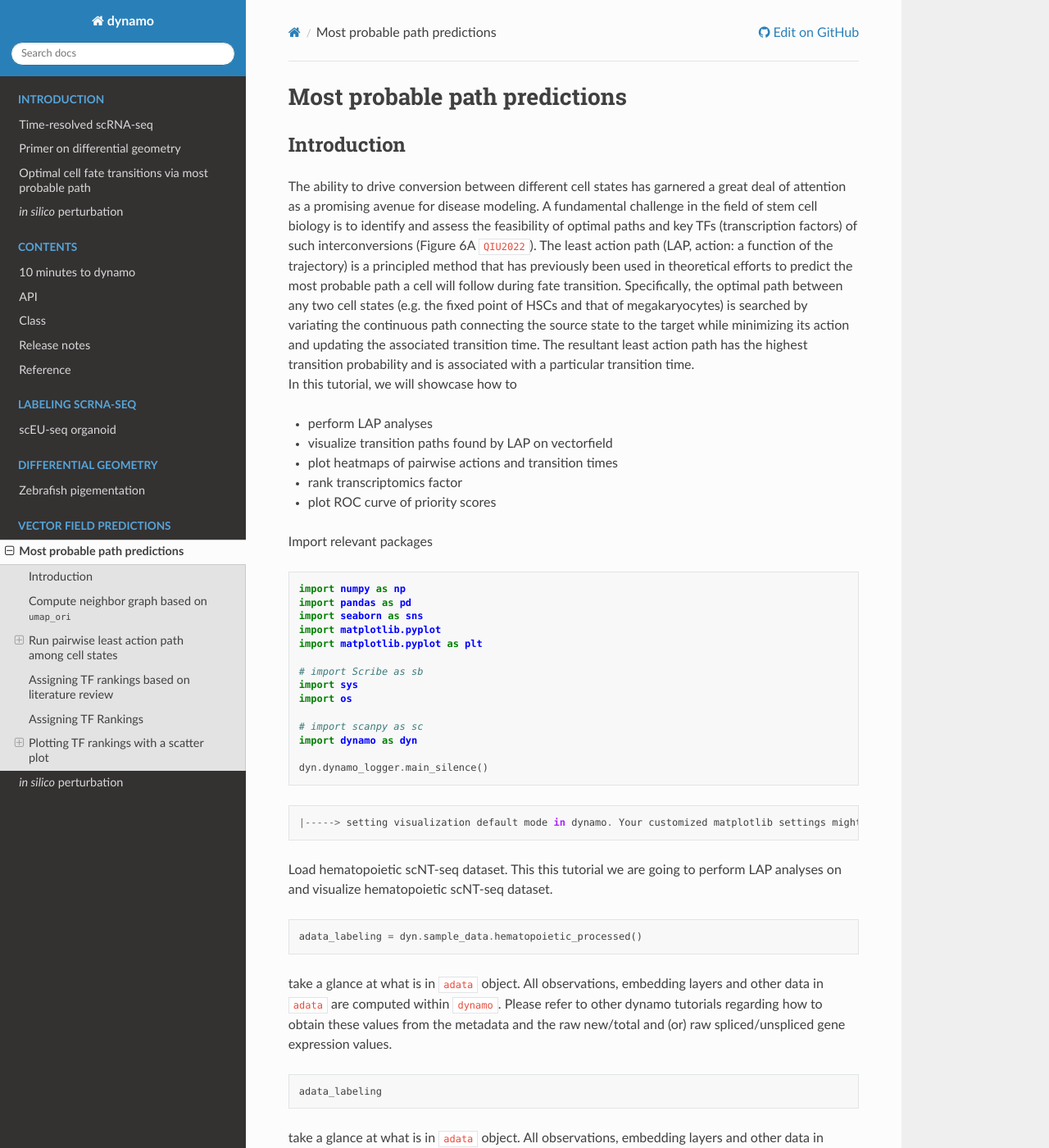
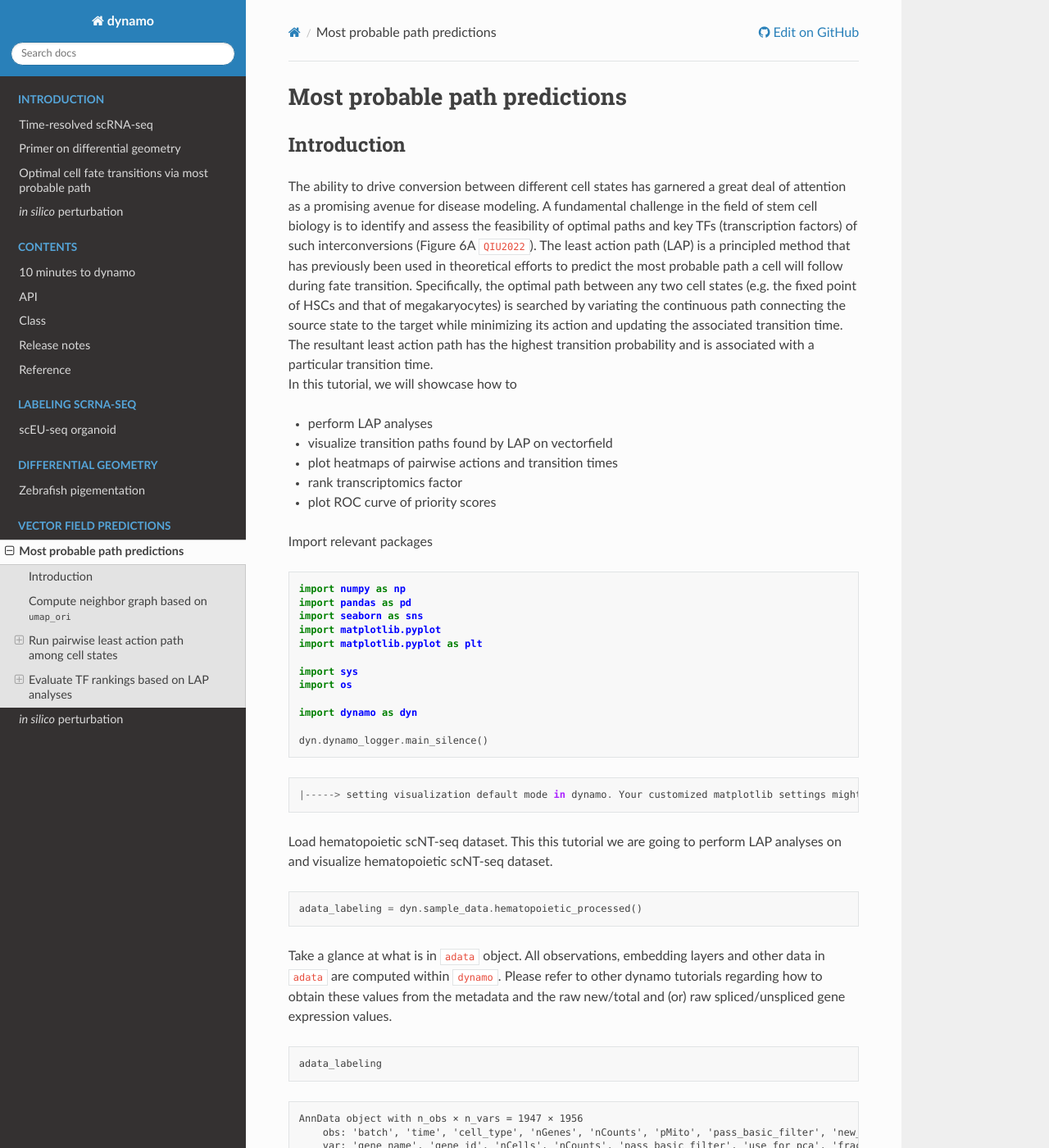
Before and after one commit to aristoteleo/dynamo_readthedocs, a Sphinx documentation site: the page built from docs/source/notebooks/lap_tutorial/lap_tutorial.rst, in a window 1280 px wide and 1400 px high. Shown: the whole window at 82% size. Built offline with Sphinx 7.4.7 and the Read the Docs theme 2.0.0, drawn with Linux system fonts in a browser that asks for light colours; pages that are not in the unit, such as notebooks, are missing from menus; cross-references to code outside the pages are shown as plain code; some of the changed text lies outside the part shown.

Commit message:
update tutorial texts

```diff
--- a/docs/source/notebooks/lap_tutorial/lap_tutorial.rst
+++ b/docs/source/notebooks/lap_tutorial/lap_tutorial.rst
@@ -9,8 +9,7 @@ Introduction
   modeling. A fundamental challenge in the field
   of stem cell biology is to identify and assess the feasibility of
   optimal paths and key TFs (transcription factors) of such
-  interconversions (Figure 6A :cite:p:`QIU2022`). The least action path (LAP, action: a function of the
-  trajectory) is a principled method that has previously been used in
+  interconversions (Figure 6A :cite:p:`QIU2022`). The least action path (LAP) is a principled method that has previously been used in
   theoretical efforts to predict the most probable path a cell will
   follow during fate transition. Specifically, the optimal path between any two cell states
   (e.g. the fixed point of HSCs and that of megakaryocytes) is searched
@@ -37,11 +36,9 @@ Import relevant packages
     import matplotlib.pyplot
     import matplotlib.pyplot as plt
 
-    # import Scribe as sb
     import sys
     import os
 
-    # import scanpy as sc
     import dynamo as dyn
 
     dyn.dynamo_logger.main_silence()
@@ -59,17 +56,7 @@ Load hematopoietic scNT-seq dataset. This this tutorial we are going to perform
 
     adata_labeling = dyn.sample_data.hematopoietic_processed()
 
-take a glance at what is in ``adata`` object. All observations,
-embedding layers and other data in ``adata`` are computed within
-``dynamo``. Please refer to other dynamo tutorials regarding how to
-obtain these values from the metadata and the raw new/total and (or) raw
-spliced/unspliced gene expression values.
-
-.. code:: ipython3
-
-    adata_labeling
-
-take a glance at what is in ``adata`` object. All observations,
+Take a glance at what is in ``adata`` object. All observations,
 embedding layers and other data in ``adata`` are computed within
 ``dynamo``. Please refer to other dynamo tutorials regarding how to
 obtain these values from the metadata and the raw new/total and (or) raw
@@ -643,11 +630,6 @@ function can be found in API documentation.
 .. parsed-literal::
 
     |-----> [iterating through 1 pairs] in progress: 100.0000%
-
-
-.. parsed-literal::
-
-    |-----> [iterating through 1 pairs] in progress: 100.0000%
     |-----> [iterating through 1 pairs] finished [9.2680s]
 
 
@@ -694,13 +676,16 @@ Here we will show how to leverage information we processed and stored in
 ``transition_graph`` to produce visualization results for ranking the TFs
 in the transition paths.
 
-Assigning TF rankings based on literature review
-~~~~~~~~~~~~~~~~~~~~~~~~~~~~~~~~~~~~~~~~~~~~~
+Evaluate TF rankings based on LAP analyses
+~~~~~~~~~~~~~~~~~~~~~~~~~~~~~~~~~~~~~~~~~~~~~~~~~~~~~~~~~~~~~~~
+In the dynamo paper :cite:p:`QIU2022`, we introduce using the mean square displacement (MSD) of LAP to rank TFs. In this section, we are going to evaluate rankings from LAP analyses by comparing them with those from literature.
 
 We first prepare TF ranking dataframes used to plot ranking information in this
 section. This part is specific to your dataset and very little of dynamo
 specific API is involved, so you may skip this part in your own
 cases.
+
+To the best of our ability, we manually compiled a complete table of known hematopoietic cell fate transitions (including developmental process) and the key TFs corresponding to each transition.
 
 .. code:: ipython3
 
@@ -818,7 +803,7 @@ cases.
 
 
 Assigning TF Rankings
-~~~~~~~~~~~~~~~~~~
+----------------------------------
 
 Let's prepare TF ranking data for visualization later. We obtain TFs’
 rankings in each transition by using the helper function
@@ -1057,7 +1042,7 @@ inactivation
 
 
 Plotting TF rankings with a scatter plot
-~~~~~~~~~~~~~~~~~~~~~~~~~~~~~~~~~~~~~
+--------------------------------------------------------------------
 
 The y-axis is the transition path and the x-axis shows the TF scores for a specific transition path.
 
@@ -1113,7 +1098,7 @@ The y-axis is the transition path and the x-axis shows the TF scores for a speci
 
 
 Plotting ROC Curve
----------
+----------------------------------
 
 Last but not least, lets evaluate our TF ranking via a ROC curve. The area= ``0.83`` we obtained, indicates our ranking scores are reasonable.
 
--- a/docs/source/notebooks/perturbation_tutorial/perturbation_tutorial.rst
+++ b/docs/source/notebooks/perturbation_tutorial/perturbation_tutorial.rst
@@ -27,11 +27,9 @@ Import relevant packages
     import pandas as pd
     import matplotlib.pyplot as plt
 
-    # import Scribe as sb
     import sys
     import os
 
-    # import scanpy as sc
     import dynamo as dyn
     dyn.dynamo_logger.main_silence()
 
@@ -46,7 +44,7 @@ Import relevant packages
     adata_labeling = dyn.sample_data.hematopoietic_processed()
 
 
-take a glance at what is in ``adata`` object. All observations,
+Take a glance at what is in ``adata`` object. All observations,
 embedding layers and other data in ``adata`` are computed within
 ``dynamo``. Please refer to other dynamo tutorials regarding how to
 obtain these values from the metadata and the raw new/total and (or) raw
```
